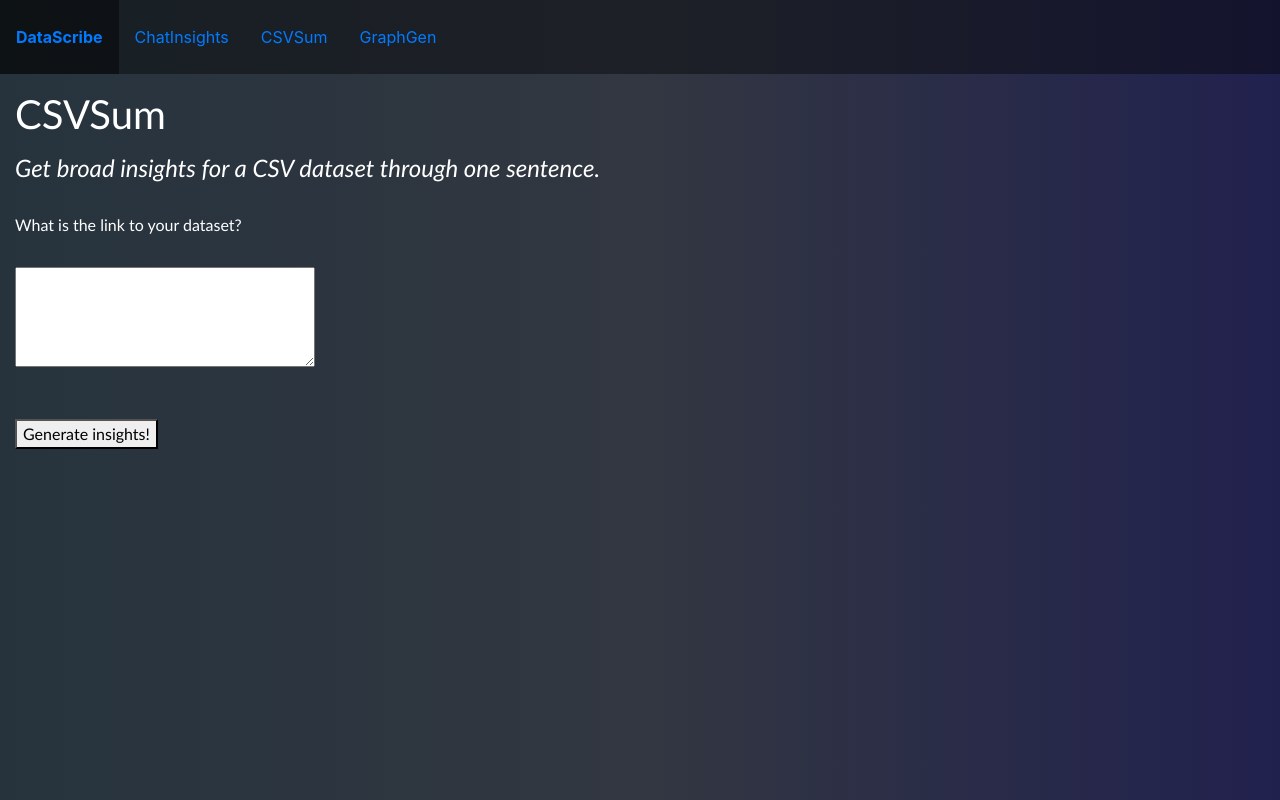
After one commit to Dodesimo/DataScribe, a Flask app: page /csvsum in a window 1280 px wide. The commit adds this page. Run offline with Flask 3, Linux system fonts and the light colour scheme; some libraries are stand-ins or nearby versions.

Commit message:
added front end

```diff
--- a/app.py
+++ b/app.py
@@ -36,6 +36,12 @@ def graphgen():
         return render_template("graphgensuccess.html", path=filePath)
     else:
         return render_template("graphgen.html")
+@app.route("/csvsum", methods=["GET", "POST"])
+def csvsum():
+    if request.method =="POST":
+        return render_template("csvsum.html")
+    else:
+        return render_template("csvsum.html")
 
 if __name__ == "__main__":
     app.run()
--- a/templates/base.html
+++ b/templates/base.html
@@ -45,7 +45,7 @@
 <ul class="list">
     <li class="topelements"><a href="{{ url_for('main') }}"><b>DataScribe</b></a></li>
   <li class="topelements"><a href="{{ url_for('chat') }}">ChatInsights</a></li>
-  <li class="topelements"><a href="#about">CSVSum</a></li>
+  <li class="topelements"><a href="{{ url_for('csvsum') }}">CSVSum</a></li>
     <li class="topelements"><a href="{{ url_for('graphgen') }}">GraphGen</a></li>
 </ul>
 
--- /dev/null
+++ b/templates/csvsum.html
@@ -0,0 +1,34 @@
+{% extends 'base.html' %}
+
+<!DOCTYPE html>
+<html lang="en">
+<head>
+    <meta charset="UTF-8">
+    <title>DataScribe</title>
+    <link rel="stylesheet" href="https://stackpath.bootstrapcdn.com/bootstrap/4.1.3/css/bootstrap.min.css" integrity="sha384-MCw98/SFnGE8fJT3GXwEOngsV7Zt27NXFoaoApmYm81iuXoPkFOJwJ8ERdknLPMO" crossorigin="anonymous">
+		<link rel="stylesheet" href="https://use.fontawesome.com/releases/v5.5.0/css/all.css" integrity="sha384-B4dIYHKNBt8Bc12p+WXckhzcICo0wtJAoU8YZTY5qE0Id1GSseTk6S+L3BlXeVIU" crossorigin="anonymous">
+		<script src="https://ajax.googleapis.com/ajax/libs/jquery/3.3.1/jquery.min.js"></script>
+        <script type="module" src="https://md-block.verou.me/md-block.js"></script>
+		<link rel="stylesheet" type="text/css" href="{{ url_for('static', filename='style.css')}}"/>
+
+    <style>
+  </style>
+
+</head>
+<body>
+
+{% block content %}
+<p></p>
+    <h1 class="homehead">CSVSum</h1>
+<p></p>
+    <h4 class="homesub"><i>Get broad insights for a CSV dataset through one sentence.</i></h4>
+    <form action="{{ url_for('graphgen')}}" method="post">
+            <label for="text-field" class="formclass">What is the link to your dataset?</label><br>
+        <textarea id="text-field" name="datasetLink" required class="formclass input-box" style="color: black; text-align-all: left"></textarea>
+            <p></p>
+            <button type="submit" class="formclass" style="color: black">Generate insights!</button>
+            <p></p>
+    </form>
+{% endblock %}
+</body>
+</html>
```
